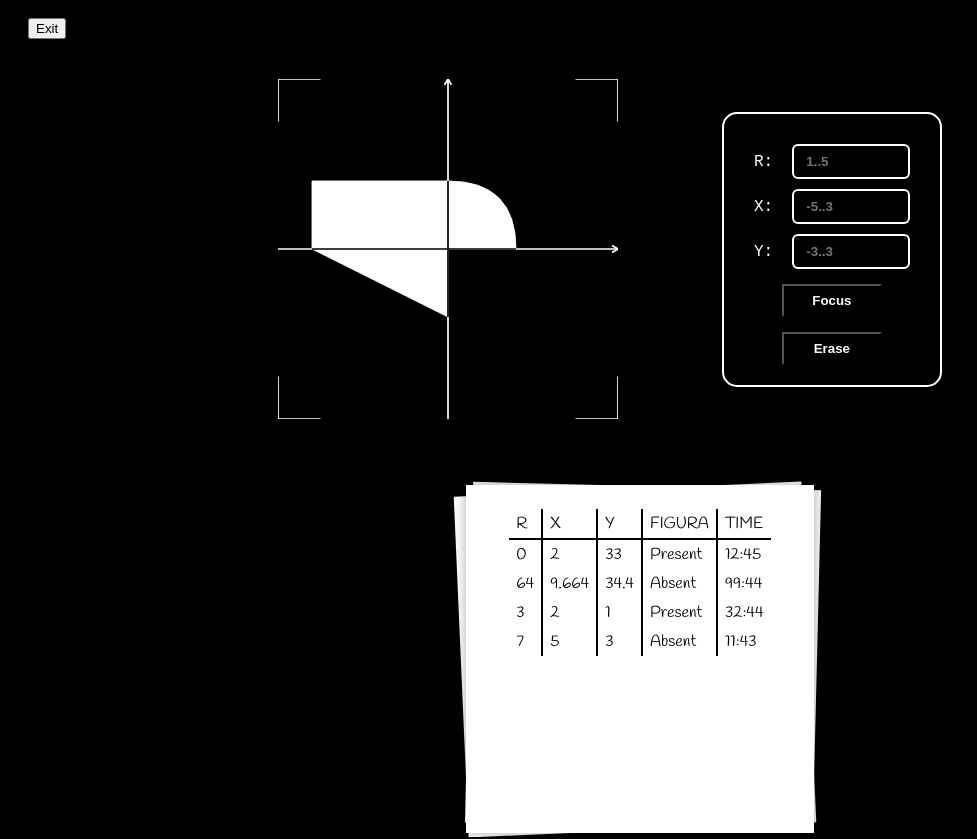
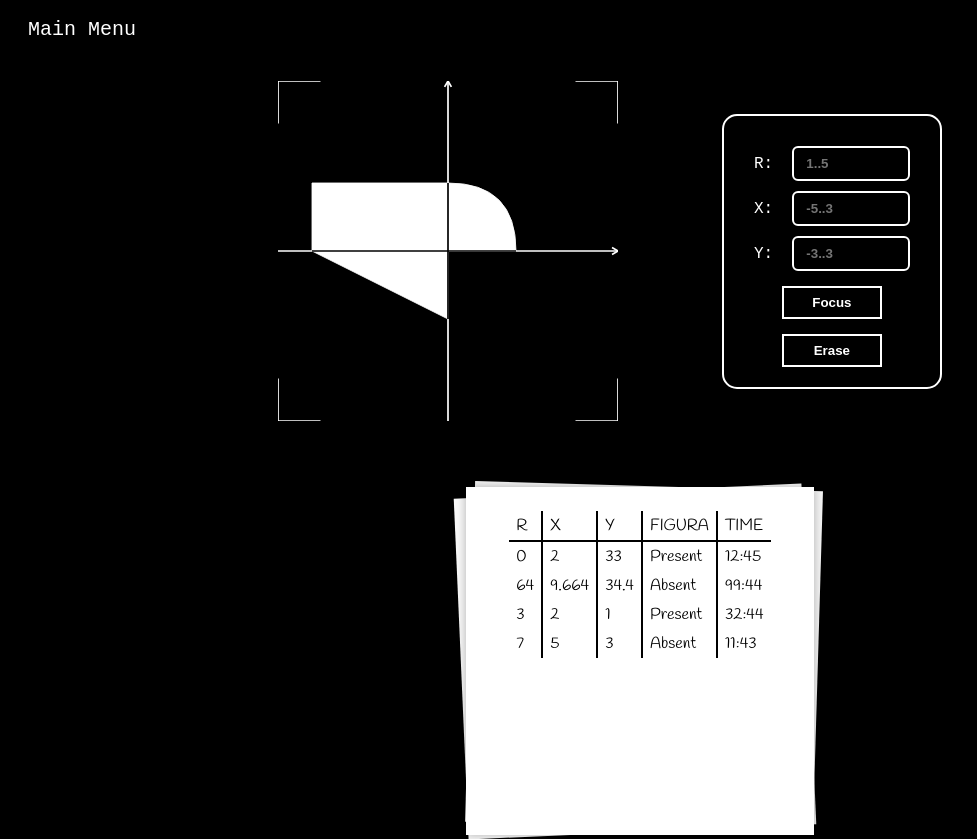
Before and after one commit to quest-prophets/WEB-ITMO, a PHP site: page /practice.html in a window 1280 px wide. Shown: the whole page, without its empty margins (0-977 px from the left). Run offline with PHP 8.4, Linux system fonts and the light colour scheme.

Commit message:
little things

```diff
--- a/practice.html
+++ b/practice.html
@@ -9,9 +9,7 @@
 </head>
 <body>
 <div class="practiceGrid">
-    <div class="exitButton" onclick="location.href = 'mainMenu.html';">
-        <button>Exit</button>
-    </div>
+    <span class="exitButton" onclick="location.href = 'mainMenu.html';">Main Menu</span>
     <div class="graph flexColumn">
         <svg xmlns="http://www.w3.org/2000/svg" viewBox="0 0 400 400">
             <g stroke="white" stroke-width="2px">
@@ -42,9 +40,9 @@
     </div>
     <div class="graphPanel flexColumn">
         <div class="flexColumn" style="border: 2px solid white; padding: 20px 30px; border-radius: 15px">
-            <div> R: &nbsp;<input type="number" step="0.1" min="" placeholder="1..5" class="graphInput"></div>
-            <div>X: &nbsp;<input type="number" placeholder="-5..3" class="graphInput"></div>
-            <div>Y: &nbsp;<input type="number" placeholder="-3..3" class="graphInput"></div>
+            <div>R: &nbsp;<input type="number" step="0.1" min="1" max="5" placeholder="1..5" class="graphInput"></div>
+            <div>X: &nbsp;<input type="number" step="0.1" min="-5" max="3" placeholder="-5..3" class="graphInput"></div>
+            <div>Y: &nbsp;<input type="number" step="0.1" min="-3" max="3" placeholder="-3..3" class="graphInput"></div>
             <button class="graphButton">Focus</button>
             <button class="graphButton">Erase</button>
         </div>
@@ -53,6 +51,7 @@
     <div class="paper">
         <table>
             <thead>
+            <tr>
                 <td>
                     R
                 </td>
@@ -68,6 +67,7 @@
                 <td>
                     TIME
                 </td>
+            </tr>
             </thead>
             <tbody>
             <tr>
--- a/styles.css
+++ b/styles.css
@@ -146,23 +146,28 @@ body {
     margin-top: 3%;
 }
 
-.practiceGrid{
+.exitButton {
+    grid-area: exit;
+    color: white;
+    font-size: 20px;
+}
+
+.practiceGrid {
     display: grid;
     padding: 10px 20px;
     height: 100vh;
     grid-row-gap: 40px;
     grid-column-gap: 20px;
-    grid: [row1-start] "exit nothing1 nothing2 nothing3" auto [row1-end]
-    [row2-start] "nothing0 graph graphPanel nothing3" calc(30vh + 100px)[row2-end]
-    [row3-start] "nothing0 graphTable graphTable nothing3" auto [row3-end];
+    grid: [row1-start] "exit nothing1 nothing2 nothing3" auto [row1-end] [row2-start] "nothing0 graph graphPanel nothing3" calc(30vh + 100px) [row2-end] [row3-start] "nothing0 graphTable graphTable nothing3" auto [row3-end];
     grid-template-columns: 6fr 10fr 10fr 6fr;
 }
 
-.exitButton{
-    grid-area: exit;
+.exitButton:hover {
+    cursor: pointer;
+    text-decoration: underline;
 }
 
-.graph{
+.graph {
     grid-area: graph;
     stroke: white;
 
@@ -184,7 +189,7 @@ body {
     width: 7vw;
 }
 
-.graphButton{
+.graphButton {
     width: 100px;
     padding: 7px 12px;
     color: white;
@@ -192,6 +197,13 @@ body {
     font-weight: bold;
     margin-top: 15px;
     cursor: pointer;
+    border: 2px solid white;
+    outline: none
+}
+
+.graphButton:hover {
+    background: white;
+    color: black;
 }
 
 table {
@@ -200,23 +212,23 @@ table {
     border-collapse: collapse;
 }
 
-thead{
+thead {
     border-bottom: 2px solid black;
 }
 
-td{
+td {
     padding: 4px 7px;
     border-right: 2px solid black;
 }
 
-td:last-child{
+td:last-child {
     border: none;
 }
 
 .paper {
     grid-area: graphTable;
     background: #fff;
-    box-shadow: 0 0 10px rgba(0,0,0,0.3);
+    box-shadow: 0 0 10px rgba(0, 0, 0, 0.3);
     margin: 26px auto 0;
     max-width: 300px;
     min-height: 300px;
@@ -224,6 +236,7 @@ td:last-child{
     position: relative;
     width: 80%;
 }
+
 .paper:before, .paper:after {
     content: "";
     height: 98%;
@@ -231,19 +244,21 @@ td:last-child{
     width: 100%;
     z-index: -1;
 }
+
 .paper:before {
     background: #fafafa;
-    box-shadow: 0 0 8px rgba(0,0,0,0.2);
+    box-shadow: 0 0 8px rgba(0, 0, 0, 0.2);
     left: -5px;
     top: 4px;
     transform: rotate(-2.5deg);
 }
+
 .paper:after {
     background: #f6f6f6;
-    box-shadow: 0 0 3px rgba(0,0,0,0.2);
-    right: -3px;
-    top: 1px;
-    transform: rotate(1.4deg);
+    box-shadow: 0 0 3px rgba(0, 0, 0, 0.2);
+    right: -4px;
+    top: -1px;
+    transform: rotate(1.7deg);
 }
 
 .hidden {
```
Also changed, not shown: lab4/src/main/webapp/practice.html (+6 -6 lines), lab4/src/main/webapp/styles.css (+32 -17 lines). Lines whose indentation alone changed are shown as unchanged.
